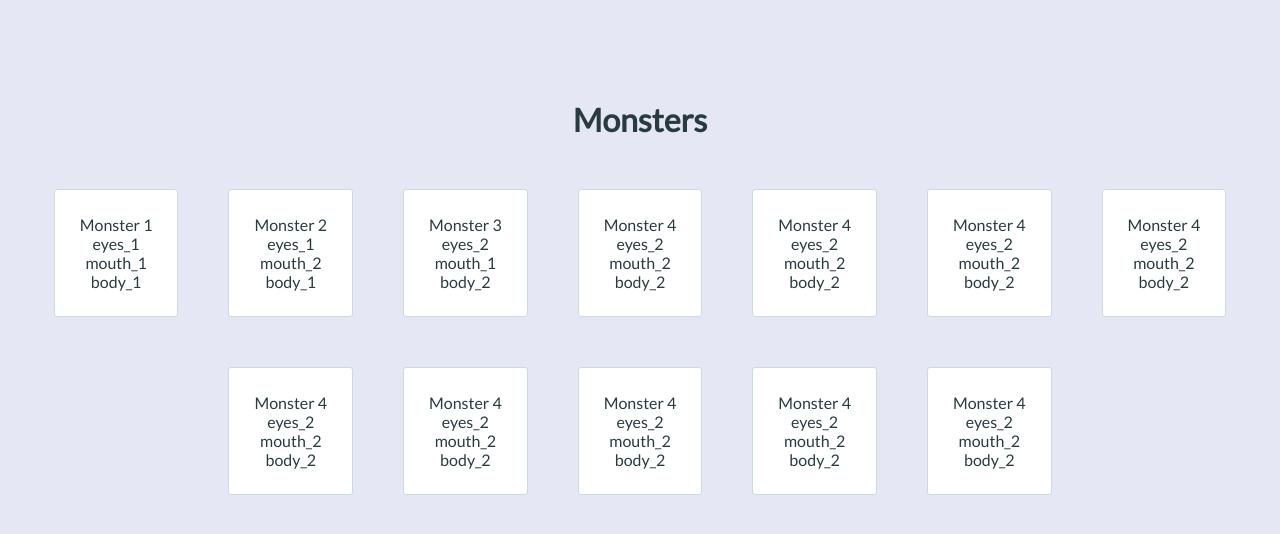
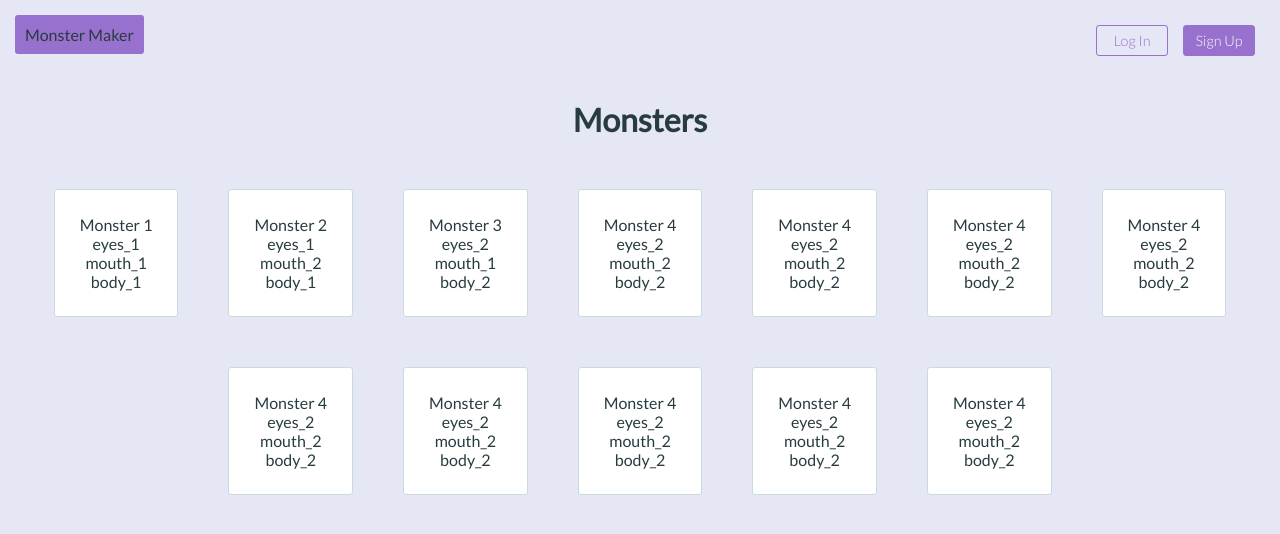
Before and after one commit to iamtraviscole/varyscary, a React (Create React App) app: page /monsters in a window 1280 px wide. Shown: the top 534 px of the page. Built offline with nearby package versions, Linux system fonts and the light colour scheme.

Commit message:
added NavBar for pages that don't require authentication

```diff
--- a/src/components/Monsters.js
+++ b/src/components/Monsters.js
@@ -1,9 +1,10 @@
-import React from 'react'
+import React, { Fragment } from 'react'
 
 import '../styles/Monsters.css'
 import monsters from '../stub/monsters'
 
 import Monster from './Monster'
+import NoAuthNavBar from './NoAuthNavBar'
 
 const Monsters = (props) => {
 
@@ -20,12 +21,17 @@ const Monsters = (props) => {
   })
 
   return (
-    <div className='Monsters'>
-      <h1>Monsters</h1>
-      <div className='Monsters__ctr'>
-        {monstersArr}
+    <Fragment>
+      <div className='Monsters__NavBar'>
+        <NoAuthNavBar />
       </div>
-    </div>
+      <div className='Monsters'>
+        <h1>Monsters</h1>
+        <div className='Monsters__ctr'>
+          {monstersArr}
+        </div>
+      </div>
+    </Fragment>
   )
 }
 
--- /dev/null
+++ b/src/components/NoAuthNavBar.js
@@ -0,0 +1,27 @@
+import React from 'react'
+import { Link } from 'react-router-dom'
+
+import '../styles/NoAuthNavBar.css'
+
+const NoAuthNavBar = (props) => {
+  return (
+    <nav className='NoAuthNavBar'>
+      <ul className='NoAuthNavBar__ul'>
+        <li className='NoAuthNavBar__li NoAuthNavBar__li--logo'>Monster Maker</li>
+        <div className='NoAuthNavBar__right'>
+          <li className='NoAuthNavBar__li'>
+            <Link className='NoAuthNavBar__btn NoAuthNavBar__btn--login'
+              to='/login'>
+                Log In
+            </Link>
+          </li>
+          <li className='NoAuthNavBar__li'>
+            <Link className='NoAuthNavBar__btn' to='/signup'>Sign Up</Link>
+          </li>
+        </div>
+      </ul>
+    </nav>
+  )
+}
+
+export default NoAuthNavBar
--- /dev/null
+++ b/src/styles/NoAuthNavBar.css
@@ -0,0 +1,52 @@
+.NoAuthNavBar {
+  grid-area: header;
+  padding-top: 15px;
+}
+
+.NoAuthNavBar__ul {
+  list-style-type: none;
+}
+
+.NoAuthNavBar__li {
+  float: left;
+  padding: 10px;
+}
+
+.NoAuthNavBar__btn {
+  text-align: center;
+  display: inline-block;
+  padding: 6px 0;
+  width: 70px;
+  font-size: 90%;
+  font-weight: 300;
+  color: var(--button-text-color);
+  border: 1px solid var(--main-color);
+  background-color: var(--main-color);
+  border-radius: 3px;
+  margin-left: -5px;
+}
+
+.NoAuthNavBar__btn:hover {
+  background-color: var(--main-light-color);
+  color: var(--button-text-color);
+  text-decoration: none;
+}
+
+.NoAuthNavBar__btn--login {
+  background-color: transparent;
+  color: var(--main-color);
+}
+
+.NoAuthNavBar__li--logo {
+  background-color: var(--main-color);
+  margin-left: 15px;
+  border-radius: 3px;
+}
+
+.NoAuthNavBar__right {
+  float: right;
+}
+
+.NoAuthNavBar__ul:last-child {
+  margin-right: 15px;
+}
--- a/src/styles/Splash.css
+++ b/src/styles/Splash.css
@@ -34,7 +34,6 @@ p.Splash__redirect-msg .material-icons {
   width: 300px;
   padding: 50px 100px;
   background-color: var(--main-container-color);
-  border-radius: 3px;
 }
 
 .Splash__h1 {
@@ -50,7 +49,6 @@ p.Splash__redirect-msg .material-icons {
   color: var(--button-text-color);
   border: 1px solid var(--main-color);
   background-color: var(--main-color);
-  border-style: none;
   border-radius: 3px;
 }
 
@@ -63,8 +61,6 @@ p.Splash__redirect-msg .material-icons {
 .Splash__btn--login {
   background-color: var(--main-container-color);
   color: var(--main-color);
-  border: 1px solid var(--main-color);
-  border-radius: 3px;
 }
 
 @media (max-width: 580px) {
```
